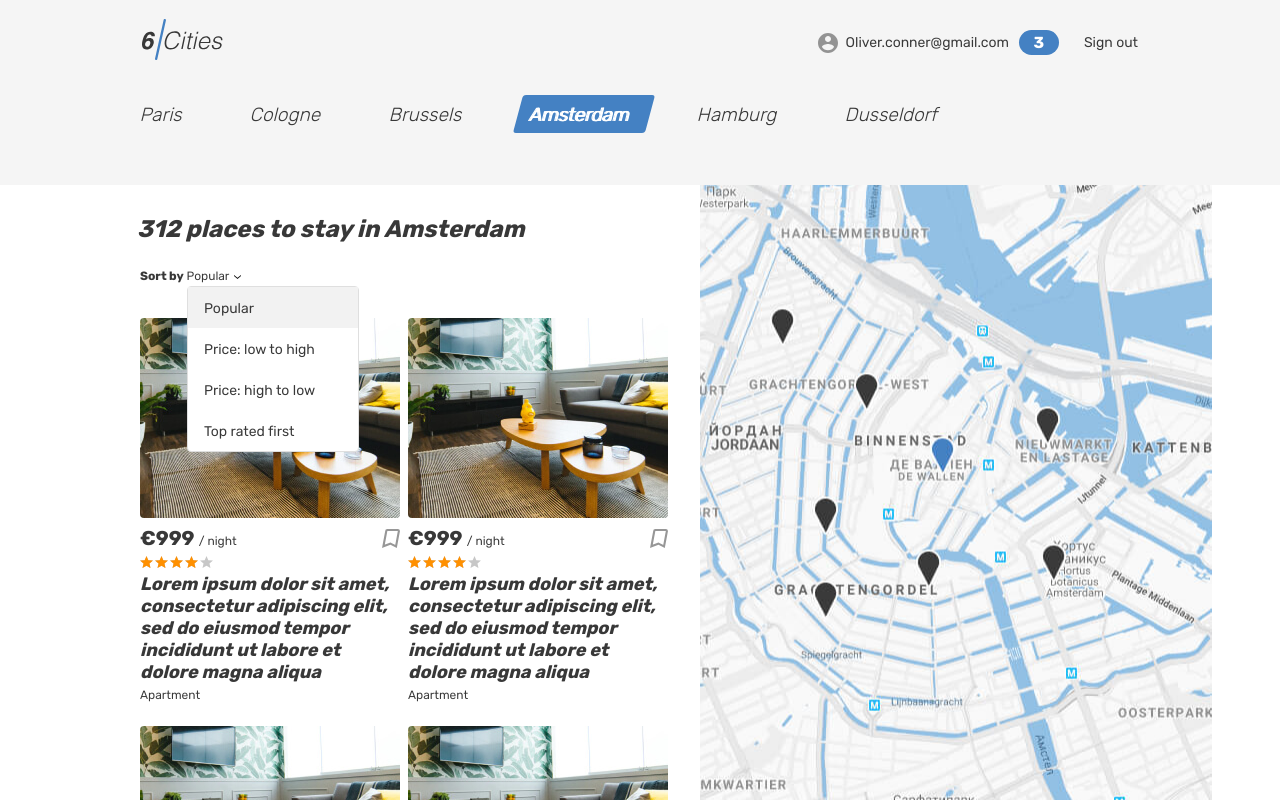
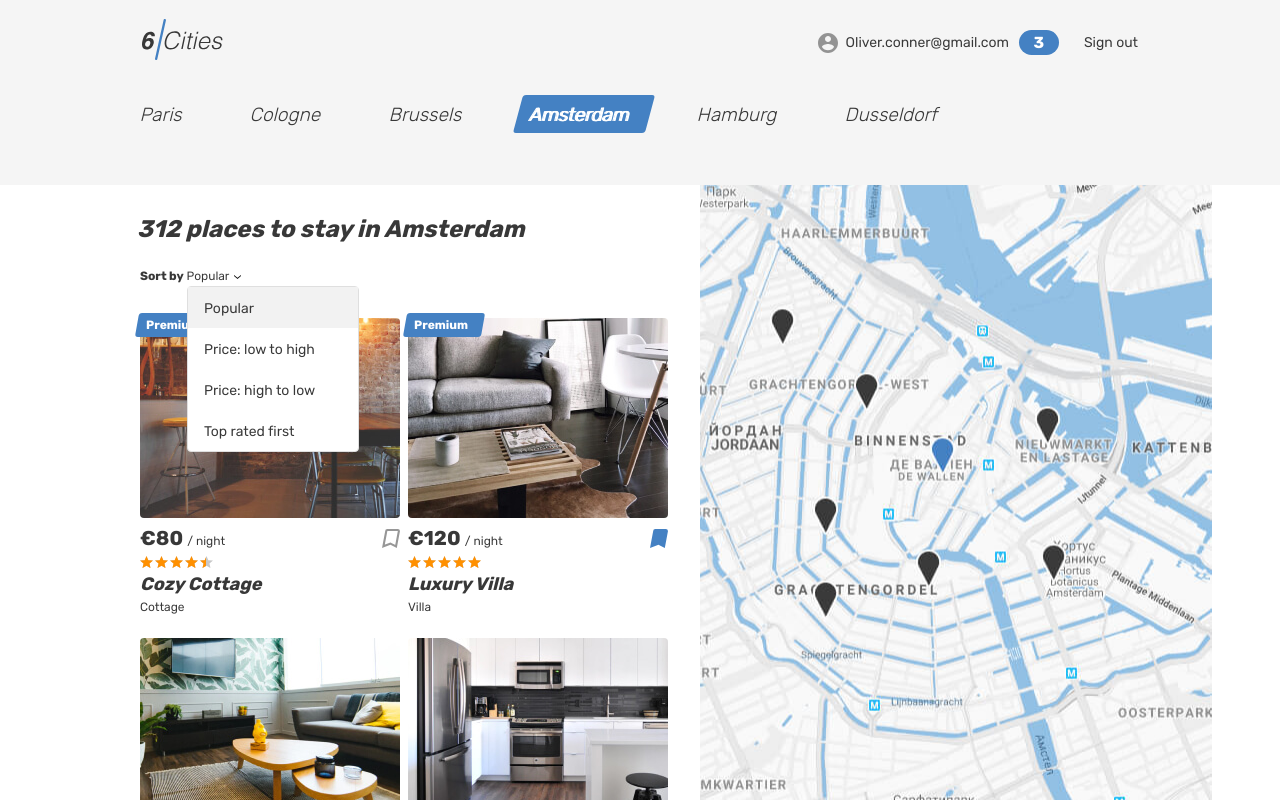
Before and after one commit to htmlacademy-univer-javascript-3/1185657-six-cities-4, a React (Vite) app: page / in a window 1280 px wide. Built offline with nearby package versions, Linux system fonts and the light colour scheme.

Commit message:
add card-list, set mocks

```diff
--- a/src/components/app/app.tsx
+++ b/src/components/app/app.tsx
@@ -6,20 +6,20 @@ import FavoritesScreen from '../../pages/favorites-screen/favorites-screen';
 import OfferScreen from '../../pages/offer-screen/offer-screen';
 import NotFoundScreen from '../../pages/not-found-screen/not-found-screen';
 import PrivateRoute from '../private-route/private-route';
+import { PlaceCards } from '../../types/types';
 
 type AppScreenProps = {
-  cntCard: number;
   authorizationStatus: AuthorizationStatus;
+  placeCards: PlaceCards;
 };
 
-function App(props: AppScreenProps): JSX.Element {
-  const { cntCard, authorizationStatus } = props;
+function App({authorizationStatus, placeCards}: AppScreenProps): JSX.Element {
   return (
     <BrowserRouter>
       <Routes>
         <Route
           path={AppRoute.Main}
-          element={<MainScreen cntCards={cntCard} />}
+          element={<MainScreen placeCards={placeCards} />}
         />
         <Route
           path={AppRoute.Login}
--- /dev/null
+++ b/src/components/place-card-list/place-cards-list.tsx
@@ -0,0 +1,20 @@
+import { PlaceCards } from '../../types/types';
+import PlaceCardComponent from '../place-card/place-card';
+
+
+type PlaceCardsListProps = {
+  placeCards: PlaceCards;
+};
+
+function PlaceCardsList({placeCards}: PlaceCardsListProps): JSX.Element {
+  const cardsArray = Array.from({ length: placeCards.length }, (_, index) => index);
+  return (
+    <div className="cities__places-list places__list tabs__content">
+      {cardsArray.map((index) => (
+        <PlaceCardComponent key={index} placeCard={placeCards[index]} />
+      ))}
+    </div>
+  );
+}
+
+export default PlaceCardsList;
--- a/src/components/place-card/place-card.tsx
+++ b/src/components/place-card/place-card.tsx
@@ -1,27 +1,32 @@
 import {Link} from 'react-router-dom';
 import {AppRoute} from '../../const';
+import { PlaceCard } from '../../types/types';
 
 
 type PlaceCardProps = {
-  id: number;
+  placeCard: PlaceCard;
 };
 
-function PlaceCard(props: PlaceCardProps): JSX.Element {
-  const {id} = props;
+function PlaceCardComponent({placeCard}: PlaceCardProps): JSX.Element {
   return (
     <article className="cities__card place-card">
+      {placeCard.isPremium && (
+        <div className="place-card__mark">
+          <span>Premium</span>
+        </div>
+      )}
       <div className="cities__image-wrapper place-card__image-wrapper">
-        <Link to={{ pathname: `offer/${id}` }}>
-          <img className="place-card__image" src="img/apartment-02.jpg" width="260" height="200" alt="Place image"/>
+        <Link to={{ pathname: `offer/${placeCard.id}` }}>
+          <img className="place-card__image" src={placeCard.imageUrl} width="260" height="200" alt="Place image"/>
         </Link>
       </div>
       <div className="place-card__info">
         <div className="place-card__price-wrapper">
           <div className="place-card__price">
-            <b className="place-card__price-value">&euro;999&nbsp;</b>
+            <b className="place-card__price-value">&euro;{placeCard.price}&nbsp;</b>
             <span className="place-card__price-text">&#47;&nbsp;night</span>
           </div>
-          <button className="place-card__bookmark-button button" type="button">
+          <button className={`place-card__bookmark-button button ${placeCard.isBookmarked ? 'place-card__bookmark-button--active' : ''}`} type="button">
             <svg className="place-card__bookmark-icon" width="18" height="19">
               <use xlinkHref="#icon-bookmark"></use>
             </svg>
@@ -30,17 +35,17 @@ function PlaceCard(props: PlaceCardProps): JSX.Element {
         </div>
         <div className="place-card__rating rating">
           <div className="place-card__stars rating__stars">
-            <span style={{width: '80%'}}></span>
+            <span style={{width: `${placeCard.rating}%`}}></span>
             <span className="visually-hidden">Rating</span>
           </div>
         </div>
         <h2 className="place-card__name">
-          <Link to={{ pathname: `${AppRoute.Offer}/${id}` }}>Lorem ipsum dolor sit amet, consectetur adipiscing elit, sed do eiusmod tempor incididunt ut labore et dolore magna aliqua</Link>
+          <Link to={{ pathname: `${AppRoute.Offer}/${placeCard.id}` }}>{placeCard.name}</Link>
         </h2>
-        <p className="place-card__type">Apartment</p>
+        <p className="place-card__type">{placeCard.type}</p>
       </div>
     </article>
   );
 }
 
-export default PlaceCard;
+export default PlaceCardComponent;
--- a/src/index.tsx
+++ b/src/index.tsx
@@ -2,6 +2,7 @@ import React from 'react';
 import ReactDOM from 'react-dom/client';
 import App from './components/app/app';
 import {AuthorizationStatus} from './const';
+import placeCards from './mocks/placeCards';
 
 const root = ReactDOM.createRoot(
   document.getElementById('root') as HTMLElement
@@ -10,8 +11,8 @@ const root = ReactDOM.createRoot(
 root.render(
   <React.StrictMode>
     <App
-      cntCard = {10}
       authorizationStatus = {AuthorizationStatus.NoAuth}
+      placeCards = {placeCards}
     />
   </React.StrictMode>
 );
--- /dev/null
+++ b/src/mocks/placeCards.ts
@@ -0,0 +1,86 @@
+import { PlaceCard } from '../types/types';
+
+const placeCards: PlaceCard[] = [
+  {
+    id: 1,
+    imageUrl: 'img/room.jpg',
+    price: '80',
+    name: 'Cozy Cottage',
+    type: 'Cottage',
+    rating: 4.5 * 20,
+    isPremium: true,
+    isBookmarked: false,
+  },
+  {
+    id: 2,
+    imageUrl: 'img/apartment-01.jpg',
+    price: '120',
+    name: 'Luxury Villa',
+    type: 'Villa',
+    rating: 5 * 20,
+    isPremium: true,
+    isBookmarked: true,
+  },
+  {
+    id: 3,
+    imageUrl: 'img/apartment-02.jpg',
+    price: '90',
+    name: 'Seaside Retreat',
+    type: 'House',
+    rating: 4 * 20,
+    isPremium: false,
+    isBookmarked: false,
+  },
+  {
+    id: 4,
+    imageUrl: 'img/apartment-03.jpg',
+    price: '100',
+    name: 'Urban Loft',
+    type: 'Apartment',
+    rating: 4.2 * 20,
+    isPremium: false,
+    isBookmarked: true,
+  },
+  {
+    id: 5,
+    imageUrl: 'img/room.jpg',
+    price: '150',
+    name: 'Mountain Chalet',
+    type: 'Chalet',
+    rating: 4.8 * 20,
+    isPremium: true,
+    isBookmarked: false,
+  },
+  {
+    id: 6,
+    imageUrl: 'img/apartment-01.jpg',
+    price: '70',
+    name: 'Rural Farmhouse',
+    type: 'Farmhouse',
+    rating: 4.3 * 20,
+    isPremium: false,
+    isBookmarked: false,
+  },
+  {
+    id: 7,
+    imageUrl: 'img/apartment-02.jpg',
+    price: '110',
+    name: 'City Penthouse',
+    type: 'Penthouse',
+    rating: 4.7 * 20,
+    isPremium: true,
+    isBookmarked: false,
+  },
+  {
+    id: 8,
+    imageUrl: 'img/apartment-03.jpg',
+    price: '85',
+    name: 'Lakefront Cabin',
+    type: 'Cabin',
+    rating: 4.1 * 20,
+    isPremium: false,
+    isBookmarked: true,
+  },
+];
+
+export default placeCards;
--- a/src/pages/main-screen/main-screen.tsx
+++ b/src/pages/main-screen/main-screen.tsx
@@ -1,11 +1,11 @@
-import PlaceCard from '../../components/place-card/place-card';
+import { PlaceCards } from '../../types/types';
+import PlaceCardsList from '../../components/place-card-list/place-cards-list';
 
 type MainScreenProps = {
-  cntCards: number;
+  placeCards: PlaceCards;
 };
 
-function MainScreen({cntCards}: MainScreenProps): JSX.Element {
-  const cardsArray = Array.from({ length: cntCards }, (_, index) => index);
+function MainScreen({placeCards}: MainScreenProps): JSX.Element {
   return (
     <div className="page page--gray page--main">
       <header className="header">
@@ -95,11 +95,7 @@ function MainScreen({cntCards}: MainScreenProps): JSX.Element {
                   <li className="places__option" tabIndex={0}>Top rated first</li>
                 </ul>
               </form>
-              <div className="cities__places-list places__list tabs__content">
-                {cardsArray.map((index) => (
-                  <PlaceCard key={index} id={index} />
-                ))}
-              </div>
+              <PlaceCardsList placeCards={placeCards} />
             </section>
             <div className="cities__right-section">
               <section className="cities__map map"></section>
```
Also changed, not shown: src/mocks/nearbyPlaces.ts (deleted, +0 -80 lines), src/mocks/offers.ts (+5 -5 lines), src/types/types.ts (+4 -3 lines).
